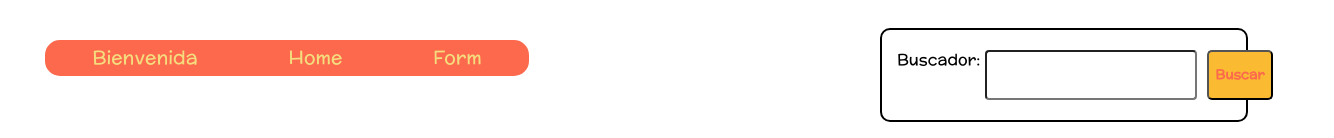
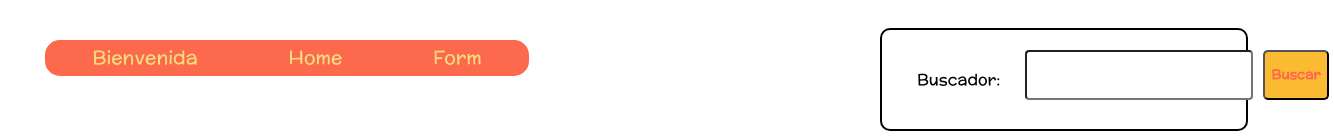
Before and after one commit to Sandriuxm11/Henry_PIdogs, a React (Create React App) app in the folder client/: page /home in a window 1280 px wide. Shown: the top 138 px of the page, 1334 px wide, since content can reach past the window. Built offline with nearby package versions, Linux system fonts and the light colour scheme; no server answers.

Commit message:
Corrigiendo la view de searchbar

```diff
--- a/client/src/App.js
+++ b/client/src/App.js
@@ -6,6 +6,7 @@ import Form from './views/form/form';
 import Home from './views/home/home';
 import Landing from './views/landing/landing';
 import SearchBar from './components/SearchBar/SearchBar';
+// import Busqueda from './views/Busqueda/Busqueda';
 import {Route} from "react-router-dom";
 
 function App() {
@@ -20,6 +21,8 @@ function App() {
 
       <Route exact path= "/" component={Landing} />
 
+      {/* <Route path="/home/:name=name" render={() => <Busqueda/>} /> */}
+
       <Route path="/home" render={() => <Home/>} />
 
       <Route path="/detail/:id" render={() => <Detail/>} />
--- a/client/src/components/SearchBar/SearchBar.jsx
+++ b/client/src/components/SearchBar/SearchBar.jsx
@@ -1,12 +1,33 @@
+import { useState } from "react";
+import {useDispatch} from "react-redux";
 import style from "./SearchBar.module.css";
+import { searchByName } from "../../redux/actions";
+import { Link } from "react-router-dom";
 
 const SearchBar = () => {
+    const dispatch = useDispatch();
+
+    const [busqueda, setBusqueda] = useState({
+        input: "",
+    });
+
+    const handleWrite = (event) => {
+        const write = event.target.value;
+        setBusqueda({...busqueda, input: write});
+    };
+
+    const handleClick = () => {
+        dispatch(searchByName(busqueda.input));
+    };
+
     return (
         <div>
             <div className={style.SearchBar}>
                 <span>Buscador:</span>
-                <input type="text" />
-                <button>Buscar</button>
+                <input type="text" onChange={handleWrite} value={busqueda.input}/>
+                <Link to={`/home/name=${busqueda.input}`}>
+                    <button name="boton" onClick={handleClick}>Buscar</button>
+                </Link>
             </div>
         </div>
     )
--- a/client/src/components/SearchBar/SearchBar.module.css
+++ b/client/src/components/SearchBar/SearchBar.module.css
@@ -14,13 +14,21 @@
 input{
     margin: 5px;
     border-radius: 4px;
+    font-size: 20px;
+    width: 220px;
+    height: 44px;
 }
 
 button{
     margin: 5px;
     border-radius: 5px;
+    width: fit-content;
 }
 
 button:hover{
     background-color: #0db2ac;
 }
+
+span{
+    margin: 20px;
+}
--- a/client/src/redux/actions.js
+++ b/client/src/redux/actions.js
@@ -3,6 +3,8 @@ import axios from "axios";
 export const GET_DOGS = "GET_DOGS";
 export const GET_DOG_BY_ID = "GET_DOG_BY_ID";
 export const CLEAN_VIEW = "CLEAN_VIEW";
+export const SEARCH_BY_NAME = "SEARCH_BY_NAME";
+export const CLEAN_VIEW_HOME = "CLEAN_VIEW_HOME";
 
 export const getDogs = () => {
     return async function (dispatch){
@@ -17,9 +19,21 @@ export const getDogById = (id)=> {
         const dogRaw = await axios.get(`http://localhost:3001/dogs/${id}`);
         const dog = dogRaw.data;
         dispatch({type: GET_DOG_BY_ID, payload: dog});
-    }
-}
+    };
+};
 
 export const cleanView = () => {
-    return ({type: CLEAN_VIEW});
+        return ({type: CLEAN_VIEW});
 };
+
+export const cleanViewHome = () => {
+    return ({type: CLEAN_VIEW_HOME});
+};
+
+export const searchByName = (name) => {
+    return async function (dispatch){
+        const dogByNameRaw = await axios.get(`http://localhost:3001/dogs/?name=${name}`);
+        const dogByName = dogByNameRaw.data;
+        dispatch({type: SEARCH_BY_NAME, payload: dogByName});
+    };
+};
--- a/client/src/redux/reducer.js
+++ b/client/src/redux/reducer.js
@@ -1,9 +1,10 @@
-import { GET_DOGS, GET_DOG_BY_ID, CLEAN_VIEW} from "./actions";
+import { GET_DOGS, GET_DOG_BY_ID, CLEAN_VIEW, SEARCH_BY_NAME, CLEAN_VIEW_HOME} from "./actions";
 
 const initialState = {
     dogs: [],
     favoriteDogs: [],
     dog: {},
+    dogSearched: [],
 };
 
 const reducer = (state=initialState, action) => {
@@ -14,6 +15,10 @@ const reducer = (state=initialState, action) => {
             return {...state, dog: action.payload};
         case CLEAN_VIEW:
             return {...state, dog: {}};
+        case CLEAN_VIEW_HOME:
+            return {...state, dogs: {}};
+        case SEARCH_BY_NAME:
+            return {...state, dogs: action.payload};
         default:
             return {...state};
     }
--- a/client/src/views/detail/detail.jsx
+++ b/client/src/views/detail/detail.jsx
@@ -16,7 +16,7 @@ const Detail = () => {
         return (() => {
             dispatch(cleanView());
         })
-    }, [dispatch])
+    }, [dispatch, id])
 
     return (
         <div>
--- a/client/src/views/home/home.jsx
+++ b/client/src/views/home/home.jsx
@@ -1,7 +1,7 @@
 import { useDispatch } from "react-redux";
 import CardsContainer from "../../components/CardsContainer/Cardscontainer";
 import { useEffect } from "react";
-import { getDogs } from "../../redux/actions";
+import { getDogs, cleanViewHome } from "../../redux/actions";
 import style from "./home.module.css";
 
 // SearchBar: un input de búsqueda para encontrar razas de perros por nombre.
@@ -16,7 +16,10 @@ const Home = () => {
 
     useEffect(() => {
         dispatch(getDogs());
-    }, [dispatch])
+        return(()=>{
+            dispatch(cleanViewHome());
+        })
+    }, [dispatch]);
 
     return (
         <div className={style.home}>
```
Also changed, not shown: client/src/views/Busqueda/Busqueda.jsx (added, +42 -0 lines), client/src/views/Busqueda/Busqueda.module.css (added).
